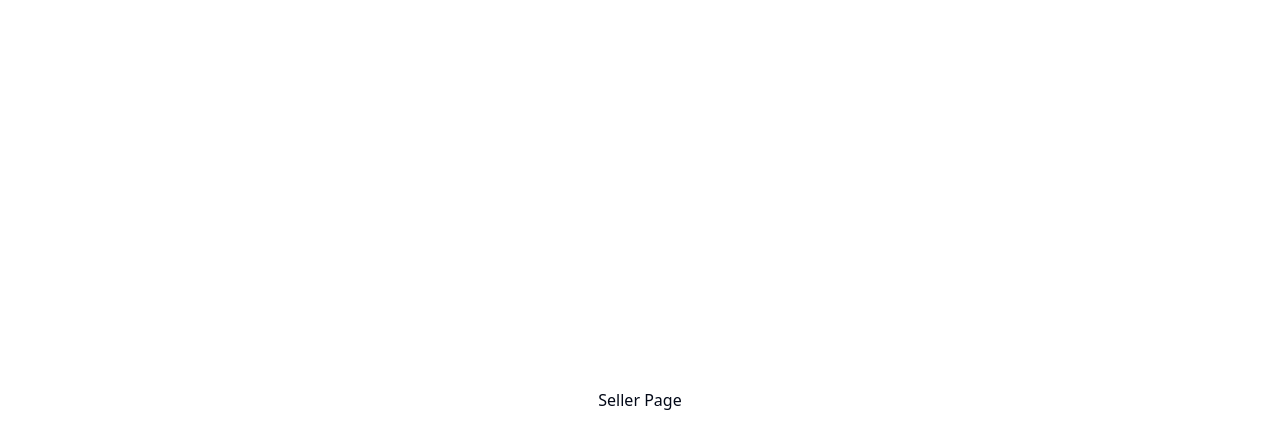
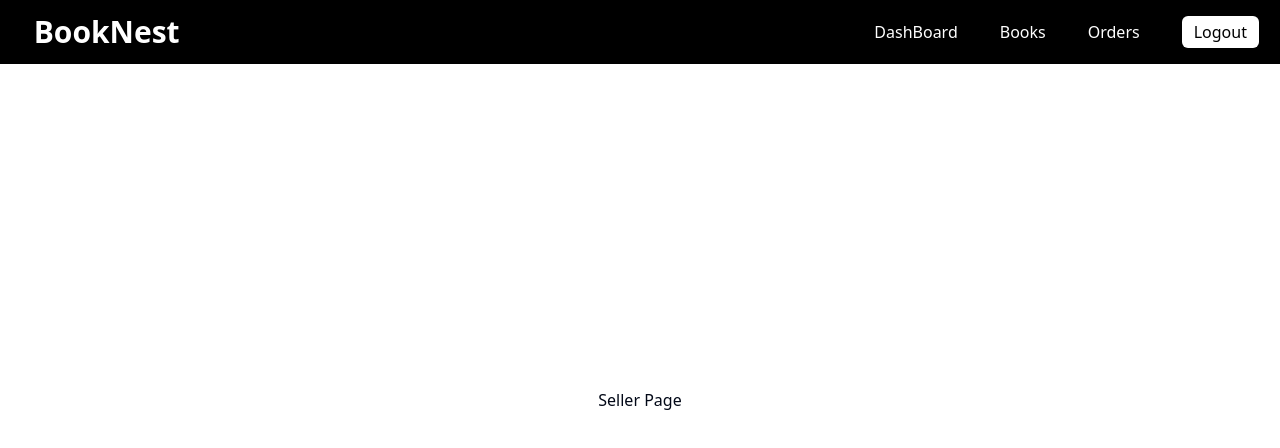
Before and after one commit to subhadeepsonu/BookStore, a React (Vite) app: page /seller in a window 1280 px wide. Shown: the top 448 px of the page. Built offline with nearby package versions, Linux system fonts and the light colour scheme.

Commit message:
seller fetching

```diff
--- a/src/components/cards/userCard.jsx
+++ b/src/components/cards/userCard.jsx
@@ -1,12 +1,31 @@
 import React from "react";
 import Cookies from 'universal-cookie';
 import {jwtDecode} from "jwt-decode"
+import { useQuery } from "@tanstack/react-query";
+import axios from "axios";
 export default function UserCard(){
     const cookie = new Cookies()
     const token = cookie.get('token')
     const decoded = jwtDecode(token)
+    const BooksQuery = useQuery({
+        queryKey:["All Books"],
+        queryFn: async ()=>{
+            const data = await axios.get("http://localhost:3000/user/books")
+            return data.data
+        }
+    })
+    if(BooksQuery.isLoading){
+        return <div className="h-screen w-full flex justify-center items-center">
+            Loading...
+        </div>
+    }
+    if(BooksQuery.isError){
+        return <div className="h-screen w-full flex justify-center items-center">
+        Error
+    </div>
+    }
 return <div className="flex justify-center items-start">
-    {JSON.stringify(decoded)}
+    {JSON.stringify(BooksQuery.data)}
     <div className="min-h-screen w-full grid grid-cols-4 gap-5 ">
         {/* <BookCard></BookCard>
         <BookCard></BookCard>
--- a/src/components/pages/cart.jsx
+++ b/src/components/pages/cart.jsx
@@ -1,7 +1,8 @@
 import React from 'react'
-
+import UserNav from '../userNav'
 export default  function Cart(){
     return <div className='h-screen flex justify-center items-center'>
+        <UserNav></UserNav>
         Cart
     </div>
 }
--- a/src/components/pages/seller.jsx
+++ b/src/components/pages/seller.jsx
@@ -1,6 +1,9 @@
 import React from "react";
+import SellerNav from "../sellerNav";
+
 export default function SellerPage(){
     return <div className="h-screen w-full flex justify-center items-center">
+        <SellerNav></SellerNav>
         Seller Page
     </div>
 }
--- a/src/components/pages/sellerBooks.jsx
+++ b/src/components/pages/sellerBooks.jsx
@@ -1,6 +1,30 @@
+import { useQueries, useQuery } from "@tanstack/react-query";
+import axios from "axios";
 import React from "react";
+import Cookies from "universal-cookie";
+import { jwtDecode } from "jwt-decode";
+import SellerNav from "../sellerNav";
 export default function SellerBook(){
+    const cookie = new Cookies()
+    const token = cookie.get('token')
+    const decode = jwtDecode(token)
+    const SellerBooksQuery = useQuery({
+        queryKey:["seller Books"],
+        queryFn: async ()=>{
+            const data = await axios.get("http://localhost:3000/seller/books",{
+                id:decode._id
+            })
+            return data.data
+        }
+    })
+    if(SellerBooksQuery.isLoading){
+        return <div className="h-screen w-full flex justify-center items-center">
+            <SellerNav></SellerNav>
+            loading...
+        </div>
+    }
     return <div className="h-screen w-full flex justify-center items-center">
-        Seller Book
+        <SellerNav></SellerNav>
+        {JSON.stringify(SellerBooksQuery.data)}
     </div>
 }
--- a/src/components/pages/sellerOrder.jsx
+++ b/src/components/pages/sellerOrder.jsx
@@ -1,6 +1,8 @@
 import React from "react";
+import SellerNav from "../sellerNav";
 export default function SellerOrder(){
     return <div className="h-screen w-full flex justify-center items-center">
+        <SellerNav></SellerNav>
         Seller orders
     </div>
 }
--- a/src/components/pages/userOrders.jsx
+++ b/src/components/pages/userOrders.jsx
@@ -1,6 +1,8 @@
 import React from "react";
+import UserNav from "../userNav";
 export default function UserOrder(){
     return <div className="h-screen w-full flex justify-center items-center">
+        <UserNav></UserNav>
         user orders
     </div>
 }
--- /dev/null
+++ b/src/components/sellerNav.jsx
@@ -0,0 +1,23 @@
+import React from "react"
+import { Link } from "react-router-dom";
+export default function SellerNav(){
+    return <div className="fixed bg-black text-white top-0 h-16 flex justify-between items-center  w-full ">
+    <div className="h-full w-1/6 flex justify-center items-center text-3xl font-bold">
+        BookNest
+    </div>
+    <div className="w-1/3 h-full flex justify-around items-center">
+    <Link to={"/seller"}>
+    DashBoard
+    </Link>
+        <Link to={"/sellerbooks"}>
+        Books
+        </Link>
+        <Link to={"/sellerorders"}>
+        Orders
+        </Link>
+        <button className="px-3 py-1 text-black rounded-md flex justify-center items-center bg-white">
+            Logout
+        </button>
+    </div>
+</div>
+}
--- a/src/components/userNav.jsx
+++ b/src/components/userNav.jsx
@@ -1,17 +1,19 @@
 import React from "react";
 import { Link } from "react-router-dom";
-import { Button } from "./ui/button";
 export default function UserNav(){
     return <div className="fixed bg-black text-white top-0 h-16 flex justify-between items-center  w-full ">
         <div className="h-full w-1/6 flex justify-center items-center text-3xl font-bold">
             BookNest
         </div>
         <div className="w-1/3 h-full flex justify-around items-center">
-            <Link to={"/wishlist"}>
-            Wishlist
+            <Link to={"/user"}>
+            Books
             </Link>
             <Link to={"/userorders"}>
             Orders
+            </Link>
+            <Link to={"/cart"}>
+            Cart
             </Link>
             <button className="px-3 py-1 text-black rounded-md flex justify-center items-center bg-white">
                 Logout
```
